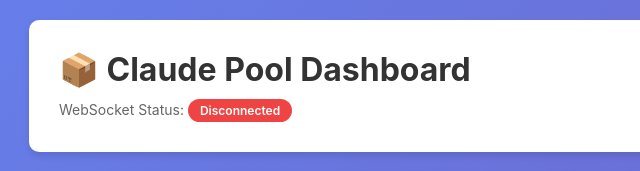
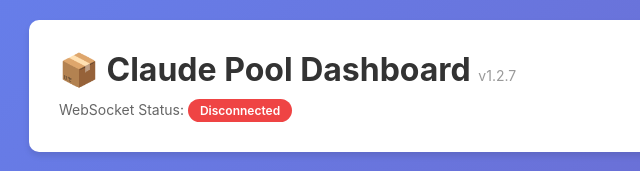
Before and after one commit to MrLouix/Claude_pool, a website: page claude_pool/frontend/index.html in a window 1280 px wide. Shown: the top 171 px of the page, 31-671 px from the left. Drawn offline with Linux system fonts and the light colour scheme; no server answers.

Commit message:
feat: display version number in dashboard header
Generated by Mistral Vibe.
Co-Authored-By: Mistral Vibe <vibe@mistral.ai>

```diff
--- a/claude_pool/frontend/index.html
+++ b/claude_pool/frontend/index.html
@@ -150,6 +150,12 @@
             margin-bottom: 10px;
         }
 
+        .version {
+            color: var(--color-text-muted);
+            font-size: 0.875rem;
+            font-weight: normal;
+        }
+
         .status-line {
             color: var(--color-text-secondary);
             font-size: 0.875rem;
@@ -1308,7 +1314,7 @@
     <div class="container" id="dashboard-view" role="main">
         <header class="header" style="display: flex; justify-content: space-between; align-items: center; flex-wrap: wrap; gap: 15px;">
             <div>
-                <h1>📦 Claude Pool Dashboard</h1>
+                <h1>📦 Claude Pool Dashboard <span class="version" id="app-version">v1.2.7</span></h1>
                 <div class="status-line">
                     WebSocket Status:
                     <span class="status-badge disconnected" id="ws-status">Disconnected</span>
```
